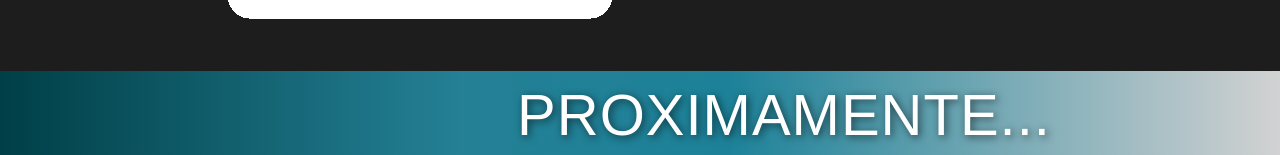
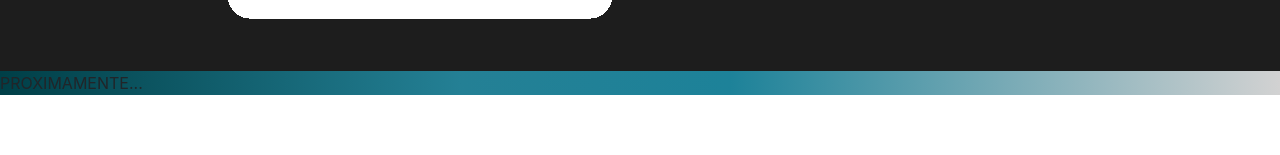
Before and after one commit to 203720/Landing-page, a React (Create React App) app in the folder proyecto-api/: page /Compra in a window 1280 px wide. Shown: the part 1001-1156 px from the top of the page. After the commit the page ends 1096 px from the top, so only its background shows below. Built offline with nearby package versions, Linux system fonts and the light colour scheme.

Commit message:
Update compra.css
Co-Authored-By: Emilio Torres <77992695+203453@users.noreply.github.com>

```diff
--- a/proyecto-api/src/css/compra.css
+++ b/proyecto-api/src/css/compra.css
@@ -1,11 +1,11 @@
-.textCompra {
+.texto-compra {
   position: relative;
   top: 30%;
   left: 30%;
   width: 800px;
 }
 
-.textCompra p {
+.texto-compra p {
   font-family: sans-serif;
   color: #fff;
   text-shadow: 2px 2px 8px rgba(0, 0, 0, 0.604);
```
